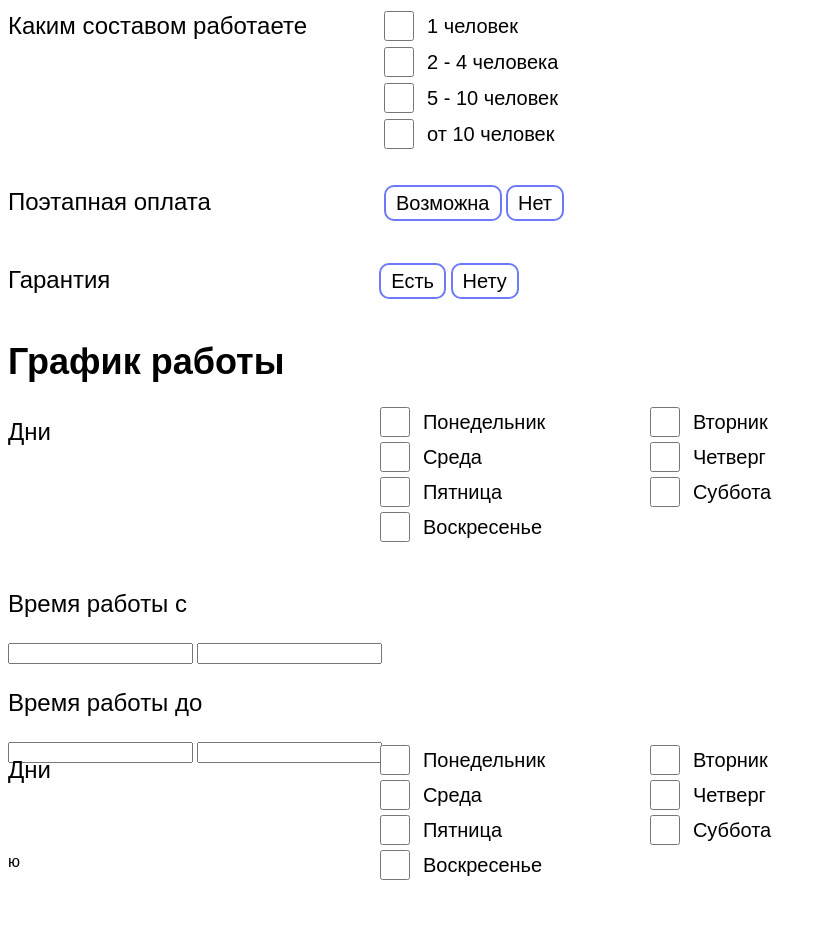
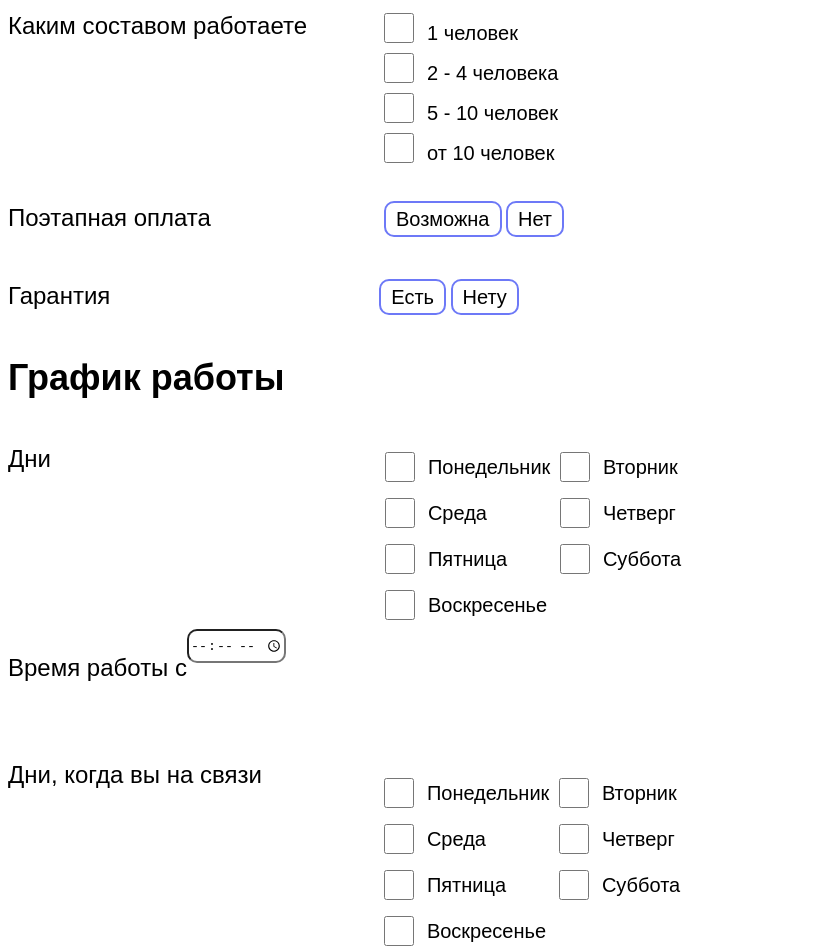
Before and after one commit to Marat0101/--------------, a plain HTML site: page frontend/html/creation.html in a window 1280 px wide. Shown: the part 522-1471 px from the top of the page, without its empty margins (0-827 px from the left). Before the commit the page ends 1417 px from the top, so only its background shows below. Drawn offline with Linux system fonts and the light colour scheme; files that its build step writes are made by us from their sources.

Commit message:
creation

```diff
--- a/frontend/css/creation.css
+++ b/frontend/css/creation.css
@@ -31,10 +31,15 @@ p{
 }
 
 
-/*Логотип*/
+/*логотип*/
 .logo{
-    width: 250px;
-    height: 100px;
+    display: flex;
+}
+.logo img{
+    width: 300px;
+    height: 130px;
+    position: relative;
+    top: 10px;
 }
 
 
@@ -102,6 +107,7 @@ p{
 }
 .kolvo label {
     margin-left: 10px;
+    margin-top: 10px;
 }
 
 
@@ -161,56 +167,52 @@ p{
 }
 
 
-
 /*Дни недели*/
+.days{
+    display: flex;
+    position: relative;
+    top: 53px;
+}
+.checkboxes__title {
+    font-size: 24px;
+    font-weight: 500;
+    line-height: 30px;
+}
+.checkboxes__items {
+    display: grid;
+    grid-template-columns: 1fr 1fr;
+    max-width: 350px;
+    width: 100%;
+}
+.checkboxes__label1 {
+    display: flex;
+    align-items: center;
+    position: relative;
+    left: 330px;
+    margin-bottom: 10px;
+}
 .days input{
+    cursor: pointer;
     width: 30px;
     height: 30px;
-    cursor: pointer;
-}
-.days label{
-    display: flex;
-    align-items : center;
 }
 .days span{
     margin-left: 10px;
 }
-.days{
+
+.checkboxes__label2{
     display: flex;
+    align-items: center;
     position: relative;
-    top: 42px;
-}
-.checkboxes__title {
-    font-size: 24px;
-    font-weight: 400;
-    line-height: 30px;
-}
-.checkboxes__items {
-    display: grid;
-    grid-template-columns: 270px 270px;
-    grid-template-rows:20px 50px 20px 50px;
-    width: 100%;
-}
-.checkboxes__item {
-    left: 325px;
-    font-size: 24px;
-    font-weight: 400;
-    line-height: 30px;
-    display: block;
-    margin-bottom: 20px;
-}
-.checkboxes__item-hidden {
-    display: none;
+    left: 118px;
+    margin-top: 10px;
 }
 
 
-/*Время работы*/
-
-
-
-
-/* .timefon{
-    width:100px;
-    height:100px;
-    background: black;
-} */
+.time{
+    display: flex;
+}
+.time input{
+    border-radius: 10px;
+    height: 30px;
+}
--- a/frontend/html/creation.html
+++ b/frontend/html/creation.html
@@ -10,19 +10,24 @@
 
 
     <title>Document</title>
-    <link rel="stylesheet" href="/Service-Exchange/frontend/css/creation.css">
+    <link rel="stylesheet" href="/frontend/css/creation.css">
 </head>
 <body>
     <div class="wrapper">
-        <div style="display: flex;">
-            <img class="logo" src="/Service-Exchange/frontend/img/Group 5 (1).png" alt="">
+        <div class="logo">
+            <a href=""><img src="/frontend/img/логотип.png" alt=""></a>
             <h1>Создание услуги</h1>
         </div>
         <h2 style="position: relative; top: 42px;">Подробности</h2>
+
+        <!----- Название услуги ----->
+
         <div class="name">
             <p>Название услуги</p>
             <input type="text">
         </div>
+        <!----- Опыт работы ----->
+
         <form class="exp">
             <p>Опыт работы</p>
             <select name="city" id="city-select">
@@ -40,6 +45,9 @@
                 <option value="">10 лет и более</option>
             </select>
         </form>
+
+        <!----- Состав рабочих ----->
+
         <div class="kolvo">
             <p>Каким составом работаете</p>
             <ul>
@@ -61,6 +69,9 @@
                 </li>
             </ul>
         </div>
+
+        <!----- Оплата ----->
+
         <div class="pay">
             <p>Поэтапная оплата</p>
             <form>
@@ -70,6 +81,9 @@
                 <label class="label label-2" for="size-2">Нет</label>
             </form>
         </div>
+
+        <!----- Гарантия ----->
+
         <div class="garantiya">
             <p>Гарантия</p>
             <form>
@@ -79,121 +93,113 @@
                 <label class="label_gar label_gar-2" for="size_gar-2">Нету</label>
             </form>
         </div>
+
+        <!----- Дни недели ----->
         <h2 style="position: relative; top: 42px;">График работы</h2>
         <div class="days">
             <div class="checkboxes__title">Дни</div>
             <div class="checkboxes__items">
-                <label class="checkboxes__item">
-                    <input class="checkboxes__input" type="checkbox" value="1" />
-                    <span class="checkbox__label">
+                <label class="checkboxes__label1">
+                    <input type="checkbox">
+                    <span>
                         Понедельник
                     </span>
                 </label>
-                <label class="checkboxes__item">
-                    <input class="checkboxes__input" type="checkbox" value="1" />
-                    <span class="checkbox__label">
+                <label class="checkboxes__label1">
+                    <input type="checkbox">
+                    <span>
                         Вторник
                     </span>
                 </label>
-                <label class="checkboxes__item">
-                    <input class="checkboxes__input" type="checkbox" value="1" />
-                    <span class="checkbox__label">
+                <label class="checkboxes__label1">
+                    <input type="checkbox">
+                    <span>
                         Среда
                         </span>
                 </label>
-                <label class="checkboxes__item">
-                    <input class="checkboxes__input" type="checkbox" value="1" />
-                    <span class="checkbox__label">
+                <label class="checkboxes__label1">
+                    <input type="checkbox">
+                    <span>
                         Четверг
                     </span>
                 </label>
-                <label class="checkboxes__item">
-                    <input class="checkboxes__input" type="checkbox" value="1" />
-                    <span class="checkbox__label">
+                <label class="checkboxes__label1">
+                    <input type="checkbox">
+                    <span>
                         Пятница
                     </span>
                 </label>
 
-                <label class="checkboxes__item">
-                    <input class="checkboxes__input" type="checkbox" value="1" />
-                    <span class="checkbox__label">
+                <label class="checkboxes__label1">
+                    <input type="checkbox">
+                    <span>
                         Суббота
                     </span>
                 </label>
-                <label class="checkboxes__item">
-                    <input class="checkboxes__input" type="checkbox" value="1" />
-                    <span class="checkbox__label">
+                <label class="checkboxes__label1">
+                    <input type="checkbox">
+                    <span>
+                        Воскресенье
+                    </span>
+                </label>
+            </div>
+        </div><br><br><br>
+
+        <!----- Время работы ----->
+        <div class="time">
+            <p>Время работы с</p>
+            <input type="time">
+        </div>
+        <!----- Дни недели2 ----->
+
+        <div class="days">
+            <div class="checkboxes__title">Дни, когда вы на связи</div>
+            <div class="checkboxes__items">
+                <label class="checkboxes__label2">
+                    <input type="checkbox">
+                    <span>
+                        Понедельник
+                    </span>
+                </label>
+                <label class="checkboxes__label2">
+                    <input type="checkbox">
+                    <span>
+                        Вторник
+                    </span>
+                </label>
+                <label class="checkboxes__label2">
+                    <input type="checkbox">
+                    <span>
+                        Среда
+                        </span>
+                </label>
+                <label class="checkboxes__label2">
+                    <input type="checkbox">
+                    <span>
+                        Четверг
+                    </span>
+                </label>
+                <label class="checkboxes__label2">
+                    <input type="checkbox">
+                    <span>
+                        Пятница
+                    </span>
+                </label>
+                <label class="checkboxes__label2">
+                    <input type="checkbox">
+                    <span>
+                        Суббота
+                    </span>
+                </label>
+                <label class="checkboxes__label2">
+                    <input type="checkbox">
+                    <span>
                         Воскресенье
                     </span>
                 </label>
             </div>
         </div>
-        <div class="timefon"></div>
-        <div class="time" style="position: relative; top: 50px;">
-            <p>Время работы с</p>
-            <input type="text" maxlength="2" />
-            <input type="text" maxlength="2" />
-            <p>Время работы до</p>
-            <input type="text" maxlength="2" />
-            <input type="text" maxlength="2" />
-        </div>
-        <div class="days">
-            <div class="checkboxes__title">Дни</div>
-            <div class="checkboxes__items">
-                <label class="checkboxes__item">
-                    <input class="checkboxes__input" type="checkbox">
-                    <span class="checkbox__label">
-                        Понедельник
-                    </span>
-                </label>
-                <label class="checkboxes__item">
-                    <input class="checkboxes__input" type="checkbox">
-                    <span class="checkbox__label">
-                        Вторник
-                    </span>
-                </label>
-                <label class="checkboxes__item">
-                    <input class="checkboxes__input" type="checkbox">
-                    <span class="checkbox__label">
-                        Среда
-                        </span>
-                </label>
-                <label class="checkboxes__item">
-                    <input class="checkboxes__input" type="checkbox">
-                    <span class="checkbox__label">
-                        Четверг
-                    </span>
-                </label>
-                <label class="checkboxes__item">
-                    <input class="checkboxes__input" type="checkbox">
-                    <span class="checkbox__label">
-                        Пятница
-                    </span>
-                </label>
 
-                <label class="checkboxes__item">
-                    <input class="checkboxes__input" type="checkbox">
-                    <span class="checkbox__label">
-                        Суббота
-                    </span>
-                </label>
-                <label class="checkboxes__item">
-                    <input class="checkboxes__input" type="checkbox">
-                    <span class="checkbox__label">
-                        Воскресенье
-                    </span>
-                </label>
-            </div>
-        </div>ю
-        <!-- <div class="timefon"></div>
-        <div class="time">
-            <p>Вы на связи с</p>
-            <input type="text" maxlength="2" />
-            <input type="text" maxlength="2" />
-            <p>Вы на связи до</p>
-            <input type="text" maxlength="2" />
-            <input type="text" maxlength="2" />
-        </div> -->
     </div>
 </body>
 </html>
```
Also changed, not shown: frontend/html/service.html (deleted, +0 -124 lines), frontend/img/+.svg (deleted), frontend/img/Group 5 (1).png (deleted), frontend/img/логотип.png, frontend/img/поиск.svg (deleted), frontend/img/фильтр.svg (deleted), frontend/img/фон2.svg (deleted), frontend/js/login.js (deleted).
